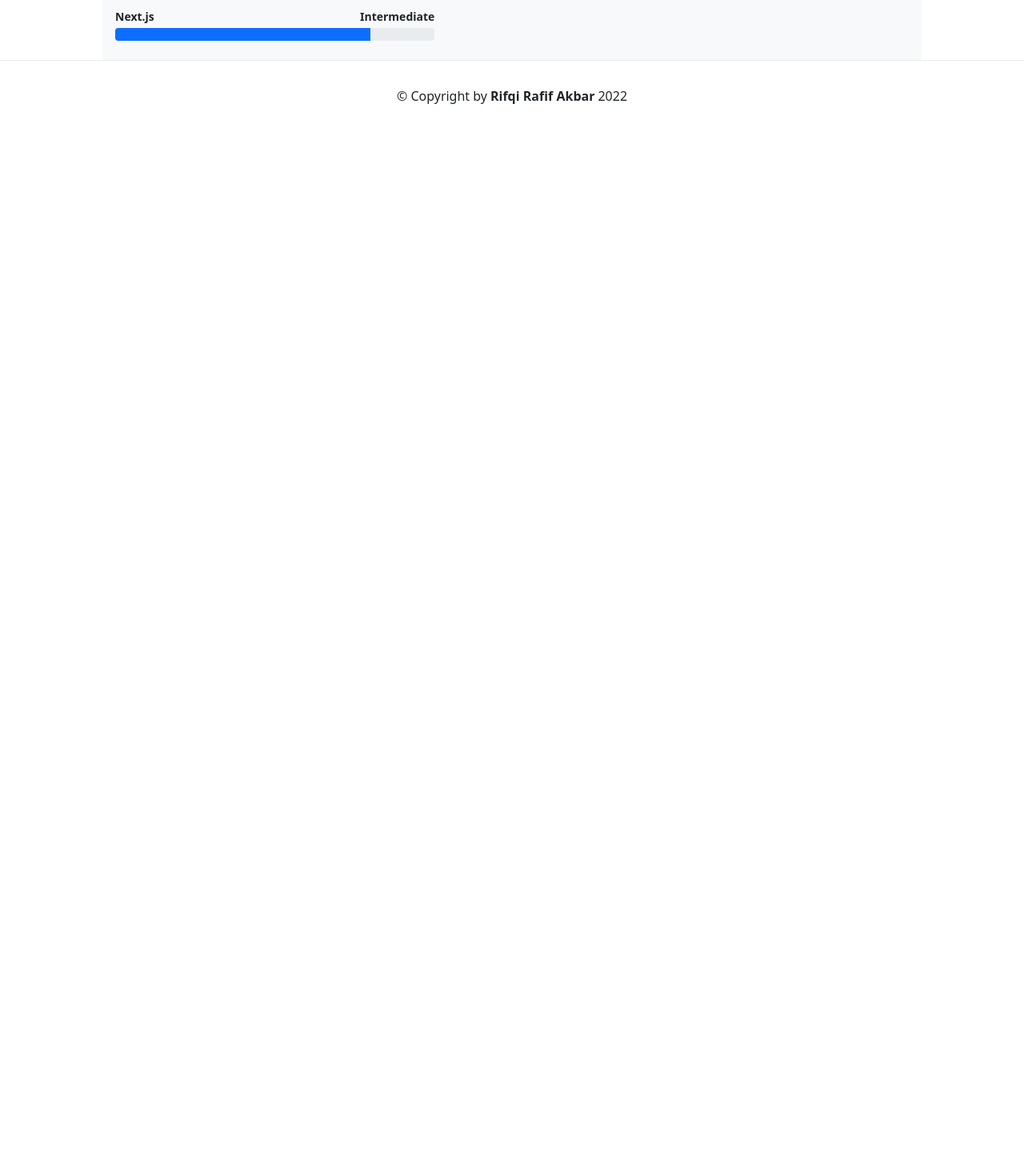
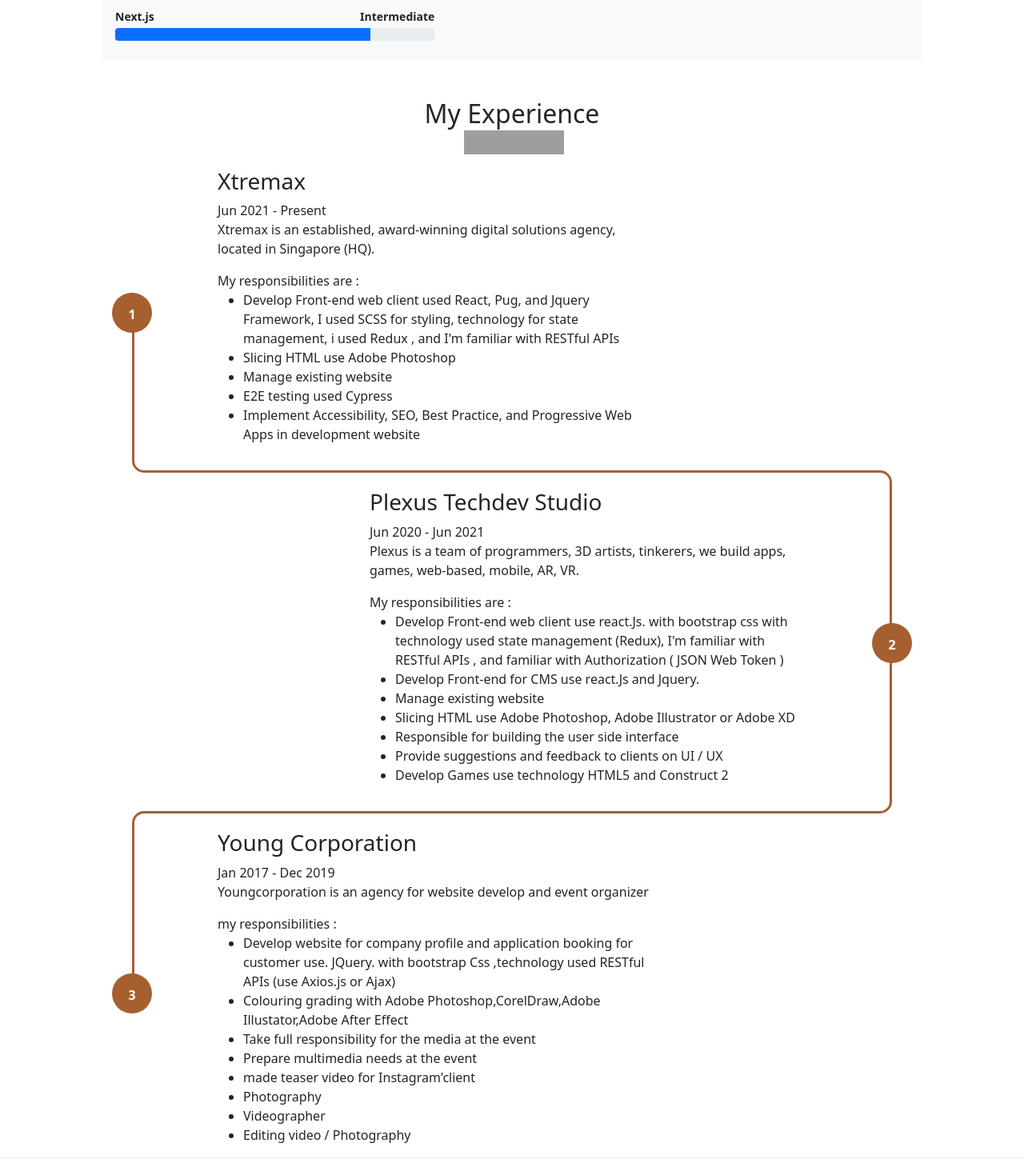
Before and after one commit to rifqirafifakbar/rifqirafifa.github.io, a Next.js app: page / in a window 1280 px wide. Shown: the part 1181-2650 px from the top of the page at 80% size. Before the commit the page ends 1345 px from the top, so only its background shows below. Built offline with nearby package versions, Linux system fonts and the light colour scheme; no server answers; grey boxes are pictures that could not be loaded.

Commit message:
update experienced

```diff
--- a/pages/index.js
+++ b/pages/index.js
@@ -7,6 +7,7 @@
 import HeaderApp from '../src/component/header/HeaderApp'
 import { Section1 } from '../src/component/section1/section1'
 import { SkillSection } from '../src/component/SkillSection/SkillSection'
+import { ExperienceSection } from '../src/component/experienceSection/experienceSection'
 
 // render without SSR var = DynamicComponentWithNoSSR
 // const HeaderApp = dynamic(() => import('../src/component/header/HeaderApp'), {
@@ -56,6 +57,9 @@
       <SkillSection />
 
 
+      <ExperienceSection/>
+
+
       <footer className={styles.footer}>
 
         © Copyright by{signatureName()} {getYearNow}
--- /dev/null
+++ b/src/component/ExperienceSection/ExperienceSection.js
@@ -0,0 +1,110 @@
+export const ExperienceSection = () => {
+  return (
+    <div className="section px-3 px-lg-4 pt-5" id="experience">
+      <div className="container-fluid blue-bg">
+        <div className="container">
+            <div className="text-center mb-5">
+                <h2 className="marker marker-center">My Experience</h2>
+            </div>
+
+          {/* //first section */}
+            <div className="row align-items-center how-it-works">
+                <div className="col-2 text-center bottom">
+                    <div className="circle">1</div>
+                </div>
+
+                <div className="col-6">
+                    <h3>Xtremax</h3>
+                    <span>Jun 2021 - Present</span>
+                    <p>
+                    Xtremax is an established, award-winning digital solutions agency, located in Singapore (HQ).</p>
+                    My responsibilities are :
+                    <ul>
+                        <li>Develop Front-end web client used React, Pug, and Jquery Framework, I used SCSS for styling, technology for state management, i used Redux , and I'm familiar with RESTful APIs</li>
+                        <li>Slicing HTML use Adobe Photoshop</li>
+                        <li>Manage existing website</li>
+                        <li>E2E testing used Cypress</li>
+                        <li>Implement Accessibility, SEO, Best Practice, and Progressive Web Apps in development website</li>
+                    </ul>
+                </div>
+            </div>
+
+
+            {/* //path between 1-2 */}
+            <div className="row timeline">
+                <div className="col-2">
+                <div className="corner top-right"></div>
+                </div>
+                <div className="col-8">
+                <hr />
+                </div>
+                <div className="col-2">
+                <div className="corner left-bottom"></div>
+                </div>
+            </div>
+
+            {/* //second section */}
+            <div className="row align-items-center justify-content-end how-it-works">
+                <div className="col-6 text-right">
+                <h3>Plexus Techdev Studio</h3>
+                <span>Jun 2020 - Jun 2021</span>
+                <p>
+                Plexus is a team of programmers, 3D artists, tinkerers, we build apps, games, web-based, mobile, AR, VR.</p>
+                My responsibilities are :
+                <ul>
+                    <li>Develop Front-end web client use react.Js. with bootstrap css with technology used state management (Redux), I'm familiar with RESTful APIs , and familiar with Authorization ( JSON Web Token )</li>
+                    <li>Develop Front-end for CMS use react.Js and Jquery.</li>
+                    <li>Manage existing website</li>
+                    <li>Slicing HTML use Adobe Photoshop, Adobe Illustrator or Adobe XD</li>
+                    <li>Responsible for building the user side interface</li>
+                    <li>Provide suggestions and feedback to clients on UI / UX</li>
+                    <li>Develop Games use technology HTML5 and Construct 2</li>
+                </ul>
+                </div>
+                <div className="col-2 text-center full">
+                <div className="circle">2</div>
+                </div>
+            </div>
+            {/* //path between 2-3 */}
+            <div className="row timeline">
+                <div className="col-2">
+                <div className="corner right-bottom" />
+                </div>
+                <div className="col-8">
+                <hr />
+                </div>
+                <div className="col-2">
+                <div className="corner top-left" />
+                </div>
+            </div>
+            {/* //third section */}
+            <div className="row align-items-center how-it-works">
+                <div className="col-2 text-center top">
+                    <div className="circle">3</div>
+                </div>
+
+                <div className="col-6">
+                    <h3>Young Corporation</h3>
+                    <span>Jan 2017 - Dec 2019</span>
+                    <p>
+                    Youngcorporation is an agency for website develop and event organizer
+                    </p>
+                    my responsibilities :
+                    <ul>
+                        <li>Develop website for company profile and application booking for customer use. JQuery. with bootstrap Css ,technology used RESTful APIs (use Axios.js or Ajax)</li>
+                        <li>Colouring grading with Adobe Photoshop,CorelDraw,Adobe Illustator,Adobe After Effect</li>
+                        <li>Take full responsibility for the media at the event</li>
+                        <li>Prepare multimedia needs at the event</li>
+                        <li>made teaser video for Instagram'client</li>
+                        <li>Photography</li>
+                        <li>Videographer</li>
+                        <li>Editing video / Photography</li>
+                    </ul>
+                </div>
+            </div>
+
+        </div>
+      </div>
+    </div>
+  );
+};
--- a/src/component/SkillSection/SkillSection.js
+++ b/src/component/SkillSection/SkillSection.js
@@ -94,7 +94,27 @@
                 </div>
               </div>
             </div>
+
             <div className="col-md-5 offset-md-2">
+              <div className="py-1">
+                <div className="d-flex text-small fw-bolder">
+                  <span className="me-auto">JQuery</span>
+                  <span>Adavanced</span>
+                </div>
+                <div className="progress my-1">
+                  <div
+                    className="progress-bar bg-primary"
+                    role="progressbar"
+                    data-aos="zoom-in-right"
+                    data-aos-delay="400"
+                    data-aos-anchor=".skills-section"
+                    style={{ width: "100%" }}
+                    aria-valuenow="100"
+                    aria-valuemin="0"
+                    aria-valuemax="100"
+                  ></div>
+                </div>
+              </div>
               <div className="py-1">
                 <div className="d-flex text-small fw-bolder">
                   <span className="me-auto">Photoshop</span>
--- a/styles/globals.scss
+++ b/styles/globals.scss
@@ -307,3 +307,122 @@
 .description {
   text-align: justify;
 }
+
+
+#experience {
+  .blue-bg {
+    // background-color: #4D4545 ;
+    // color: #ED8D8D ;
+    height: 100% ;
+  }
+
+  .circle {
+    font-weight: bold ;
+    padding: 15px 20px ;
+    border-radius: 50% ;
+    background-color: #a65f2f  ;
+    color: white ;
+    max-height: 50px ;
+    z-index: 2 ;
+
+  }
+
+  .how-it-works,
+  .row {
+    display: flex ;
+
+    .col-2 {
+      display: inline-flex ;
+      align-self: stretch ;
+      align-items: center;
+      justify-content: center;
+
+      position: relative;
+
+      &::after {
+        content: '';
+        position: absolute;
+        border-left: 3px solid #a65f2f;
+        z-index: 1;
+      }
+    }
+
+    .col-2.bottom{
+
+      &::after {
+
+        height: 50%;
+        left: 50%;
+        top: 50%;
+      }
+    }
+
+    .col-2.full{
+
+      &::after {
+
+        height: 100% ;
+        left: calc(50% - 3px);
+      }
+    }
+
+    .col-2.top{
+
+      &::after{
+
+        height: 50%;
+        left: 50%;
+        top: 0;
+      }
+    }
+  }
+
+
+
+  .timeline {
+    div {
+      padding: 0 ;
+      height: 40px ;
+    }
+    hr {
+      border-top: 3px solid #a65f2f ;
+      margin: 0 ;
+      top: 17px ;
+      position: relative ;
+      opacity: 1;
+    }
+    .col-2 {
+
+      display: flex ;
+      overflow: hidden ;
+    }
+    .corner{
+      border: 3px solid #a65f2f ;
+      width: 100% ;
+      position: relative ;
+      border-radius: 15px ;
+    }
+    .top-right {
+
+      left: 50% ;
+      top: -50% ;
+    }
+    .left-bottom {
+
+      left: -50%;
+      top: calc(50% - 3px);
+    }
+    .top-left{
+
+      left: -50%;
+      top: -50%;
+    }
+    .right-bottom {
+
+      left: 50%;
+      top: calc(50% - 3px);
+    }
+  }
+
+
+}
```
